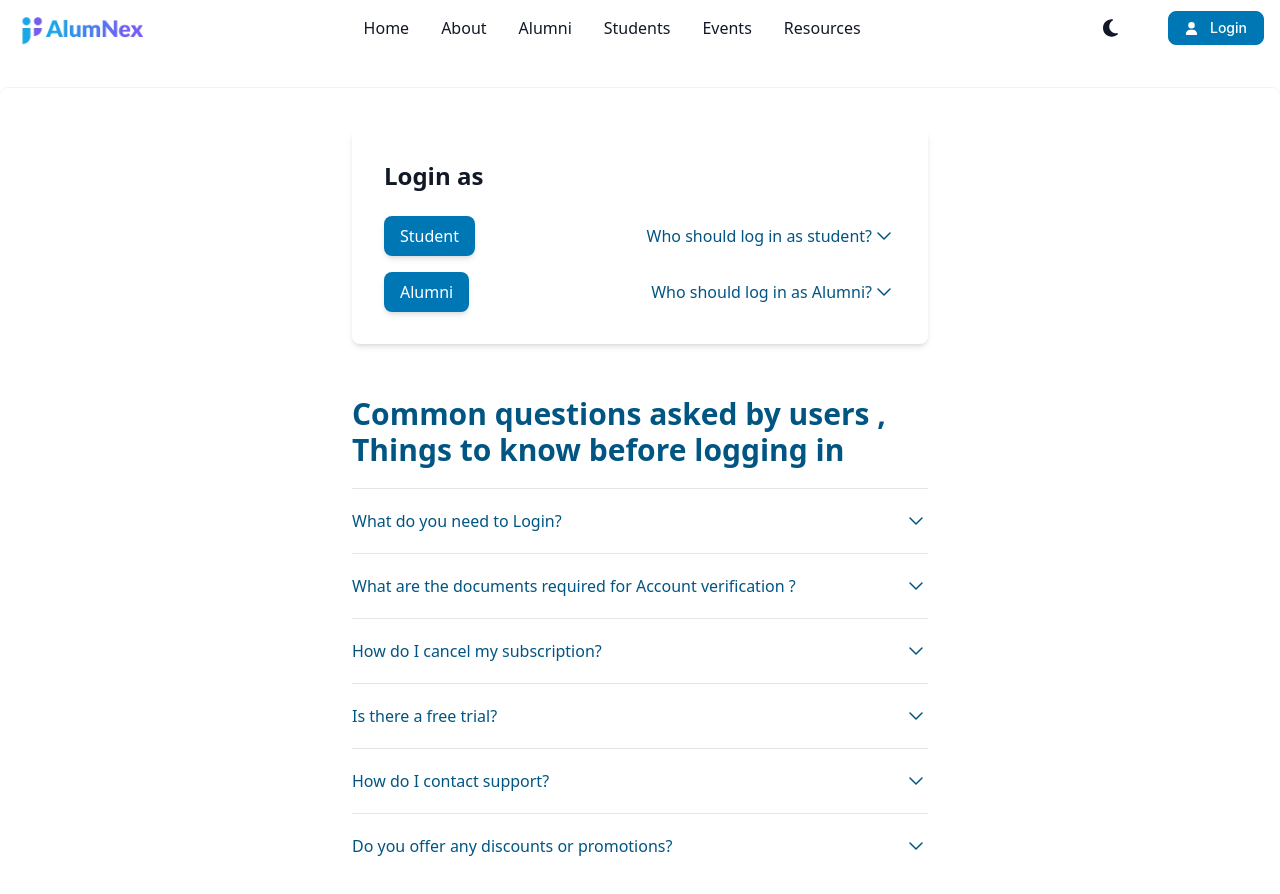
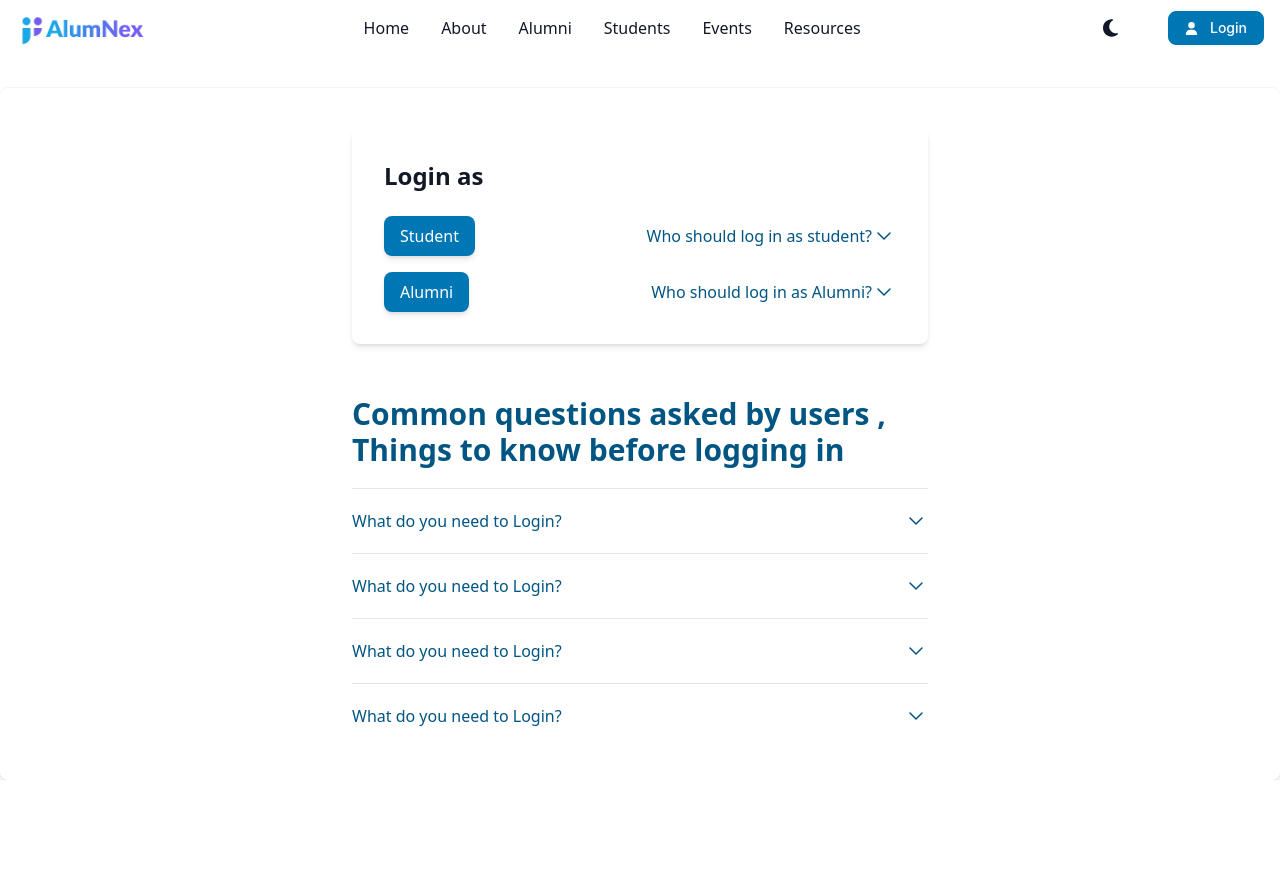
Before and after one commit to Maheshkumarjena/app, a Next.js app: page /Login in a window 1280 px wide. Shown: the top 894 px of the page. After the commit the page ends 800 px from the top, so only its background shows below. Built offline with nearby package versions, Linux system fonts and the light colour scheme.

Commit message:
bugs fixed

```diff
--- a/app/Login/page.jsx
+++ b/app/Login/page.jsx
@@ -109,12 +109,13 @@ const Page = () => {
                             </p>
                         </details>
                     </div>
+
                     <div className="py-5">
                         <details className="group">
-                            <summary className={`flex cursor-pointer list-none items-center justify-between font-medium ${summaryRotateClass}`}>
-                                <span>What are the documents required for Account verification ?</span>
+                            <summary className={`flex cursor-pointer list-none items-center justify-between font-medium  `}>
+                                <span>What do you need to Login?</span>
                                 <span className={summaryRotateClass}>
-                                    <svg fill="none" height="24" shape-rendering="geometricPrecision"
+                                    <svg className="summaryRotateClass" fill="none" height="24" shape-rendering="geometricPrecision"
                                         stroke="currentColor" stroke-linecap="round" stroke-linejoin="round"
                                         stroke-width="1.5" viewBox="0 0 24 24" width="24">
                                         <path d="M6 9l6 6 6-6"></path>
@@ -122,16 +123,17 @@ const Page = () => {
                                 </span>
                             </summary>
                             <p className={`${detailsAnimateClass} mt-3 ${detailsTextColor}`}>
-                                We offer a 30-day money-back guarantee for most of its subscription plans. If you are not satisfied with your subscription within the first 30 days, you can request a full refund. Refunds for subscriptions that have been active for longer than 30 days may be considered on a case-by-case basis.
+                                Springerdata offers a variety of billing options, including monthly and annual subscription plans, as well as pay-as-you-go pricing for certain services. Payment is typically made through a credit card or other secure online payment method.
                             </p>
                         </details>
                     </div>
+
                     <div className="py-5">
                         <details className="group">
-                            <summary className={`flex cursor-pointer list-none items-center justify-between font-medium ${summaryRotateClass}`}>
-                                <span>How do I cancel my subscription?</span>
+                            <summary className={`flex cursor-pointer list-none items-center justify-between font-medium  `}>
+                                <span>What do you need to Login?</span>
                                 <span className={summaryRotateClass}>
-                                    <svg fill="none" height="24" shape-rendering="geometricPrecision"
+                                    <svg className="summaryRotateClass" fill="none" height="24" shape-rendering="geometricPrecision"
                                         stroke="currentColor" stroke-linecap="round" stroke-linejoin="round"
                                         stroke-width="1.5" viewBox="0 0 24 24" width="24">
                                         <path d="M6 9l6 6 6-6"></path>
@@ -139,16 +141,17 @@ const Page = () => {
                                 </span>
                             </summary>
                             <p className={`${detailsAnimateClass} mt-3 ${detailsTextColor}`}>
-                                To cancel your subscription, you can log in to your account and navigate to the subscription management page. From there, you should be able to cancel your subscription and stop future billing.
+                                Springerdata offers a variety of billing options, including monthly and annual subscription plans, as well as pay-as-you-go pricing for certain services. Payment is typically made through a credit card or other secure online payment method.
                             </p>
                         </details>
                     </div>
+
                     <div className="py-5">
                         <details className="group">
-                            <summary className={`flex cursor-pointer list-none items-center justify-between font-medium ${summaryRotateClass}`}>
-                                <span>Is there a free trial?</span>
+                            <summary className={`flex cursor-pointer list-none items-center justify-between font-medium  `}>
+                                <span>What do you need to Login?</span>
                                 <span className={summaryRotateClass}>
-                                    <svg fill="none" height="24" shape-rendering="geometricPrecision"
+                                    <svg className="summaryRotateClass" fill="none" height="24" shape-rendering="geometricPrecision"
                                         stroke="currentColor" stroke-linecap="round" stroke-linejoin="round"
                                         stroke-width="1.5" viewBox="0 0 24 24" width="24">
                                         <path d="M6 9l6 6 6-6"></path>
@@ -156,44 +159,11 @@ const Page = () => {
                                 </span>
                             </summary>
                             <p className={`${detailsAnimateClass} mt-3 ${detailsTextColor}`}>
-                                We offer a free trial of our software for a limited time. During the trial period, you will have access to a limited set of features and functionality, but you will not be charged.
+                                Springerdata offers a variety of billing options, including monthly and annual subscription plans, as well as pay-as-you-go pricing for certain services. Payment is typically made through a credit card or other secure online payment method.
                             </p>
                         </details>
                     </div>
-                    <div className="py-5">
-                        <details className="group">
-                            <summary className={`flex cursor-pointer list-none items-center justify-between font-medium ${summaryRotateClass}`}>
-                                <span>How do I contact support?</span>
-                                <span className={summaryRotateClass}>
-                                    <svg fill="none" height="24" shape-rendering="geometricPrecision"
-                                        stroke="currentColor" stroke-linecap="round" stroke-linejoin="round"
-                                        stroke-width="1.5" viewBox="0 0 24 24" width="24">
-                                        <path d="M6 9l6 6 6-6"></path>
-                                    </svg>
-                                </span>
-                            </summary>
-                            <p className={`${detailsAnimateClass} mt-3 ${detailsTextColor}`}>
-                                If you need help with our platform or have any other questions, you can contact the company's support team by submitting a support request through the website or by emailing support@ourwebsite.com.
-                            </p>
-                        </details>
-                    </div>
-                    <div className="py-5">
-                        <details className="group">
-                            <summary className={`flex cursor-pointer list-none items-center justify-between font-medium ${summaryRotateClass}`}>
-                                <span>Do you offer any discounts or promotions?</span>
-                                <span className={summaryRotateClass}>
-                                    <svg fill="none" height="24" shape-rendering="geometricPrecision"
-                                        stroke="currentColor" stroke-linecap="round" stroke-linejoin="round"
-                                        stroke-width="1.5" viewBox="0 0 24 24" width="24">
-                                        <path d="M6 9l6 6 6-6"></path>
-                                    </svg>
-                                </span>
-                            </summary>
-                            <p className={`${detailsAnimateClass} mt-3 ${detailsTextColor}`}>
-                                We may offer discounts or promotions from time to time. To stay up-to-date on the latest deals and special offers, you can sign up for the company's newsletter or follow it on social media.
-                            </p>
-                        </details>
-                    </div>
+
                 </div>
             </div>
         </div>
--- a/app/page.jsx
+++ b/app/page.jsx
@@ -49,7 +49,7 @@ const Home = () => {
     <section className='hide- w-full z-9000  flex-center flex-col'>
         <Typewriter/>
         <AboutUs/>
-        <Alumni renderAll="false" numToShow={noOfImage} />
+        <Alumni renderAll={false} numToShow={noOfImage} />
         <Footer/>
 
     </section>
```
